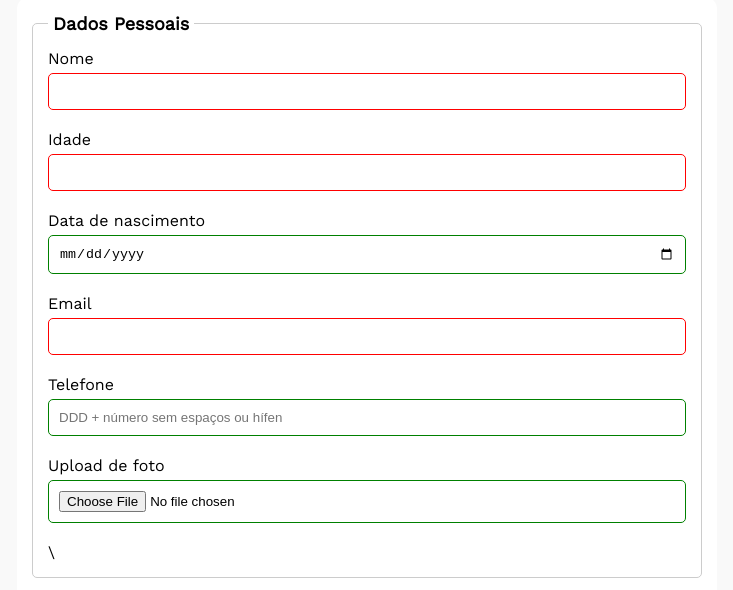
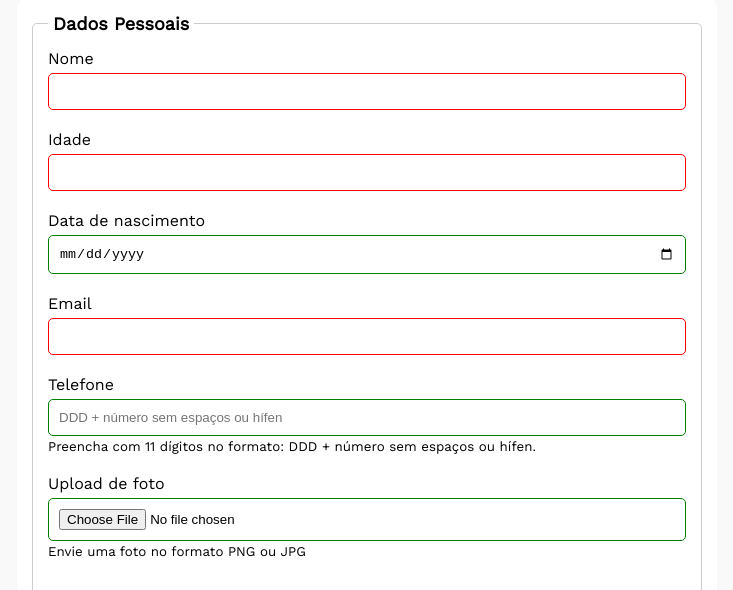
Before and after one commit to lucaaas/pesquisa-culturama, a plain HTML site: page index.html in a window 1280 px wide. Shown: the part 146-736 px from the top of the page, without its empty margins (273-1006 px from the left). Drawn offline with nearby package versions, Linux system fonts and the light colour scheme.

Commit message:
(feat): improve accessibility

```diff
--- a/css/style.css
+++ b/css/style.css
@@ -67,6 +67,15 @@ input[type="checkbox"] {
     width: auto;
 }
 
+input[type="tel"], input[type="file"] {
+    margin-bottom: 0;
+}
+
+small {
+    display: inline-block;
+    margin-bottom: 20px;
+}
+
 input[type="color"] {
     width: 40px;
     padding: 0 5px;
--- a/index.html
+++ b/index.html
@@ -56,11 +56,14 @@
               name="userPhoneNumber"
               pattern="[0-9]{11}"
               placeholder="DDD + número sem espaços ou hífen"
+              aria-describedby="phoneHelp"
             />
+            <small id="phoneHelp">Preencha com 11 dígitos no formato: DDD + número sem espaços ou hífen.</small>
             <br />
 
             <label for="image">Upload de foto</label>
-            <input id="image" type="file" name="userImage" accept="image/*" />\
+            <input id="image" type="file" name="userImage" accept="image/*" aria-describedby="imageHelp"/>
+            <small id="imageHelp">Envie uma foto no formato PNG ou JPG</small>
             <br />
           </fieldset>
 
@@ -211,8 +214,8 @@
             <label for="getResult">Desejo receber o resultado por email </label>
           </fieldset>
 
-          <button type="submit">Enviar</button>
-          <button type="reset">Limpar</button>
+          <button type="submit" aria-label="Enviar dados do formulário">Enviar</button>
+          <button type="reset" aria-label="Limpar dados do formulário">Limpar</button>
         </form>
       </section>
     </main>
```
